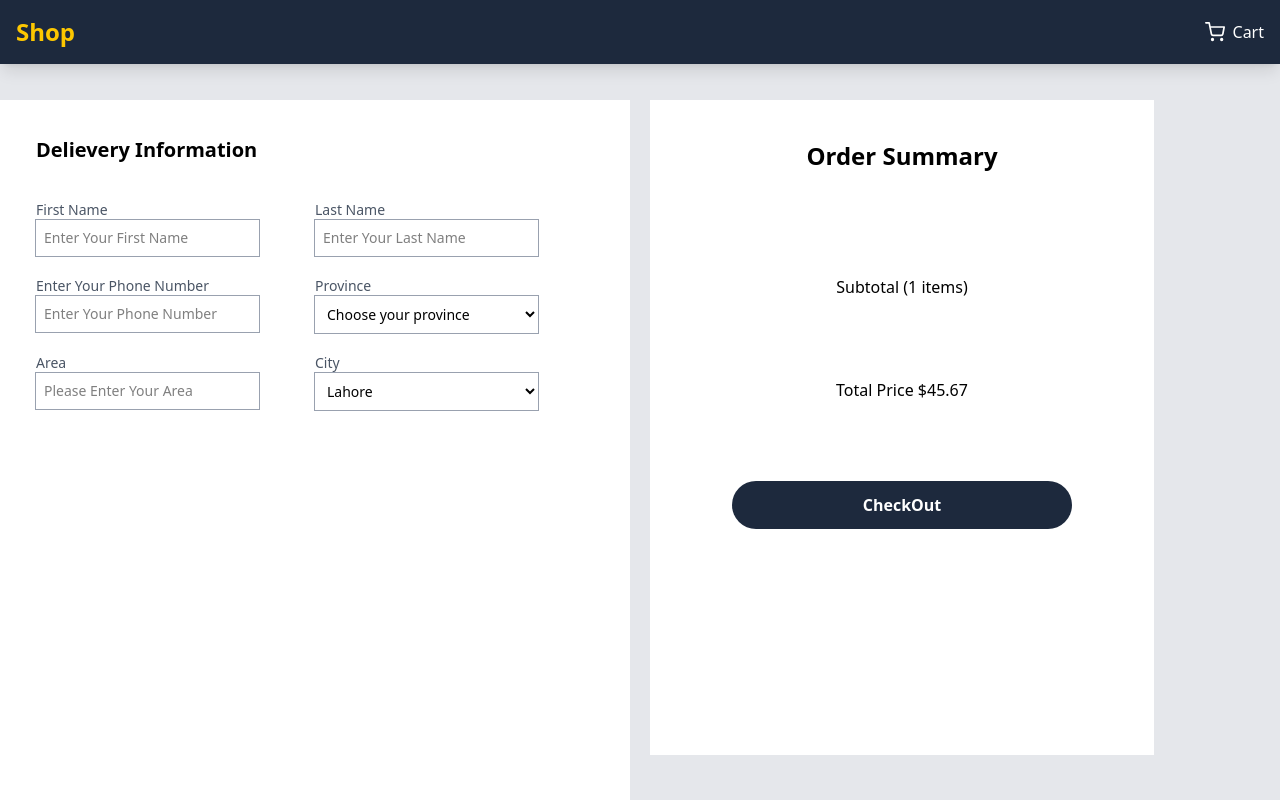
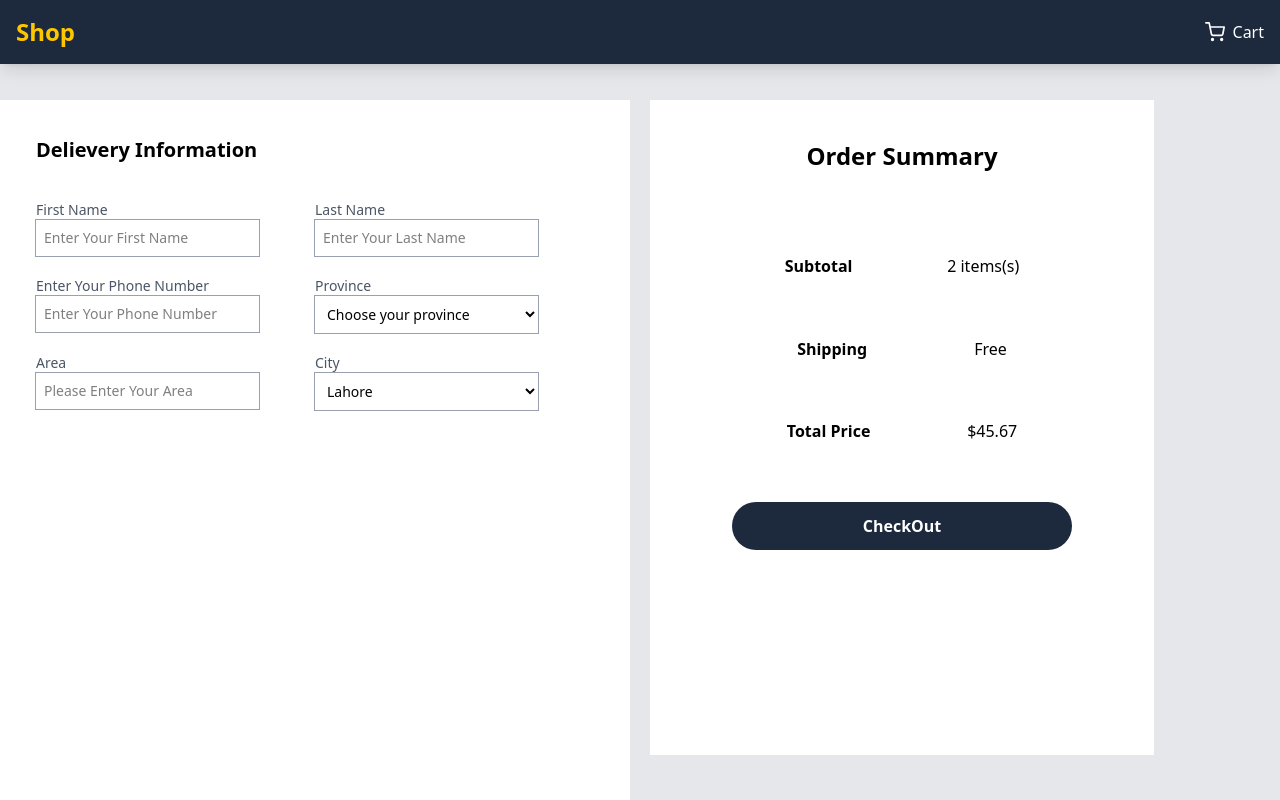
Before and after one commit to AhmadRazaSiddiqi/Clothing-Store, a React (Vite) app: page /checkout in a window 1280 px wide. Shown: the top 800 px of the page. Built offline with nearby package versions, Linux system fonts and the light colour scheme.

Commit message:
Add Cursor Pointer

```diff
--- a/src/Components/Slider.jsx
+++ b/src/Components/Slider.jsx
@@ -5,9 +5,9 @@ import 'react-alice-carousel/lib/alice-carousel.css';
 const handleDragStart = (e) => e.preventDefault();
 
 const items = [
-	<img src="/cart1.jpg" className='w-screen h-[60vh] object-cover' onDragStart={handleDragStart} role="presentation" />,
-	<img src="/cart2.jpg" className=' w-screen h-[60vh] object-cover' onDragStart={handleDragStart} role="presentation" />,
-	<img src="/cart3.jpg" className='w-screen h-[60vh] object-cover' onDragStart={handleDragStart} role="presentation" />,
+	<img src="/cart1.jpg" className='w-screen h-[60vh] object-cover cursor-pointer' onDragStart={handleDragStart} role="presentation" />,
+	<img src="/cart2.jpg" className=' w-screen h-[60vh] object-cover cursor-pointer' onDragStart={handleDragStart} role="presentation" />,
+	<img src="/cart3.jpg" className='w-screen h-[60vh] object-cover cursor-pointer' onDragStart={handleDragStart} role="presentation" />,
 ];
 
-export  const Slider = () => <AliceCarousel mouseTracking items={items} autoPlay infinite animationDuration={5000} disableButtonsControls />;
+export  const Slider = () => <AliceCarousel mouseTracking items={items} autoPlay infinite animationDuration={5000} disableButtonsControls  />;
--- a/src/Pages/Cart.jsx
+++ b/src/Pages/Cart.jsx
@@ -69,7 +69,7 @@ const Cart = () => {
                           </button>
                         </div>
                         <button className="hover:text-red-700 pl-96 transition-all duration-500">
-                          <FaTrashCan onClick={()=>dispatch(deleteItem(item))} />
+                          <FaTrashCan className="cursor-pointer" onClick={()=>dispatch(deleteItem(item))} />
                         </button>
                       </div>
                       <span className="font-bold text-slate-800">
@@ -104,7 +104,7 @@ const Cart = () => {
                 </span>
               </div>
 
-              <button className="w-full bg-slate-800 text-white py-3 rounded-full font-semibold hover:bg-yellow-500 transition-colors duration-300 focus:ring-2 focus:ring-yellow-400 focus:ring-offset-2" onClick={()=> navigate('/checkout')
+              <button className="w-full bg-slate-800 cursor-pointer text-white py-3 rounded-full font-semibold hover:bg-yellow-500 transition-colors duration-300 focus:ring-2 focus:ring-yellow-400 focus:ring-offset-2" onClick={()=> navigate('/checkout')
               }>
                 Proceed to Checkout
               </button>
--- a/src/Pages/Checkout.jsx
+++ b/src/Pages/Checkout.jsx
@@ -14,11 +14,16 @@ const Checkout = () => {
     }, 1500);
 
   }
+  const handleSubmit=(e)=>{
+  e.preventDefault()
+  toast.success("Checkout Successful")
+  return checkout()
+  }
   return (
     <div className="min-h-screen w-full grid grid-cols-2 bg-gray-200 gap-5 py-9  ">
       <div className="p-9 bg-white">
         <h1 className="font-semibold text-xl">Delievery Information</h1>
-        <form action="#" className="grid grid-cols-2  gap-y-5 text-sm pt-9">
+        <form action="#" className="grid grid-cols-2  gap-y-5 text-sm pt-9" id="myForm" onSubmit={handleSubmit}>
           <div>
             <label htmlFor="" className=" text-gray-600">First Name</label> <br />
             <input
@@ -26,6 +31,7 @@ const Checkout = () => {
               name="firstName"
               placeholder="Enter Your First Name"
               className=" outline-1 outline-gray-400  p-2 w-[80%]"
+              required
             />
           </div>
           <div>
@@ -35,6 +41,7 @@ const Checkout = () => {
               name="lastName"
               placeholder="Enter Your Last Name"
               className=" outline-1 outline-gray-400  p-2 w-[80%]"
+              required
             />
           </div>
           <div>
@@ -44,6 +51,7 @@ const Checkout = () => {
               name="phone"
               placeholder="Enter Your Phone Number"
               className=" outlinne-none  outline-1 outline-gray-400 p-2 w-[80%]"
+              required
             />
           </div>
           <div>
@@ -51,6 +59,7 @@ const Checkout = () => {
             <select
               name="Province"
               className=" outlinne-none  outline-1 outline-gray-400 p-2 w-[80%]"
+              required
             >
               <option
                 value=""
@@ -74,6 +83,7 @@ const Checkout = () => {
               name="address"
               placeholder="Please Enter Your Area"
               className=" outlinne-none  outline-1 outline-gray-400 p-2 w-[80%]"
+              required
             />
           </div>
           <div>
@@ -83,6 +93,7 @@ const Checkout = () => {
               name="address"
               placeholder="Please Select Your City"
               className=" outlinne-none  outline-1 outline-gray-400 p-2 w-[80%]"
+              required
             >
               <option value="">Lahore</option>
               <option value="">Karachi</option>
@@ -95,14 +106,11 @@ const Checkout = () => {
       <div className="bg-white h-[90%] w-[80%] p-10">
         <h1 className="font-bold text-2xl text-center">Order Summary</h1>
         <div className="h-[80%] w-full  flex flex-col items-center justify-evenly py-6">
-          <h2 className="px-0">Subtotal <span>(1 items)</span></h2>
-          <h2>Total Price <span>$45.67</span></h2>
-          <button className="w-[80%] bg-slate-800 text-white py-3 rounded-full font-semibold hover:bg-yellow-500 transition-colors duration-300 focus:ring-2 focus:ring-yellow-400 focus:ring-offset-2" onClick={()=>{
-            toast.success("Checkout Successful")
-            return checkout()
-          }}>
-            CheckOut
-          </button>
+          <h2 className="w-full flex justify-evenly"><p className="font-semibold">Subtotal</p><span>2 items(s)</span></h2>
+          <h2 className="w-full flex justify-evenly"><p className="font-semibold">Shipping</p><span>Free</span></h2>
+          <h2 className="flex justify-evenly w-full"><p className="font-semibold">Total Price</p> <span>$45.67</span></h2>
+          <input type="submit" form="myForm" value={ 'CheckOut'} className="w-[80%] cursor-pointer bg-slate-800 text-white py-3 rounded-full font-semibold hover:bg-yellow-500 transition-colors duration-300 focus:ring-2 focus:ring-yellow-400 focus:ring-offset-2"/>
+
         </div>
       </div>
     </div>
--- a/src/Pages/Home.jsx
+++ b/src/Pages/Home.jsx
@@ -68,7 +68,7 @@ const Home = () => {
 
   return (
     <div className="min-h-screen bg-gray-50 py-8">
-      <Slider className="" />
+      <Slider />
       <div className="max-w-7xl mx-auto px-4">
         <Search searchTerm={searchTerm} setSearchTerm={setSearchTerm} />
         <carousel className="h-52 w-full" />
```
